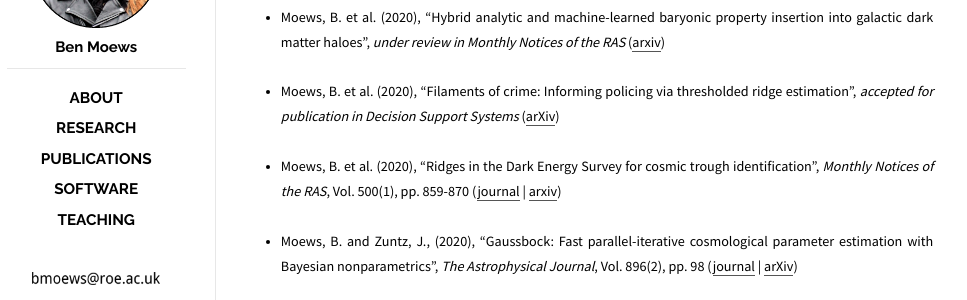
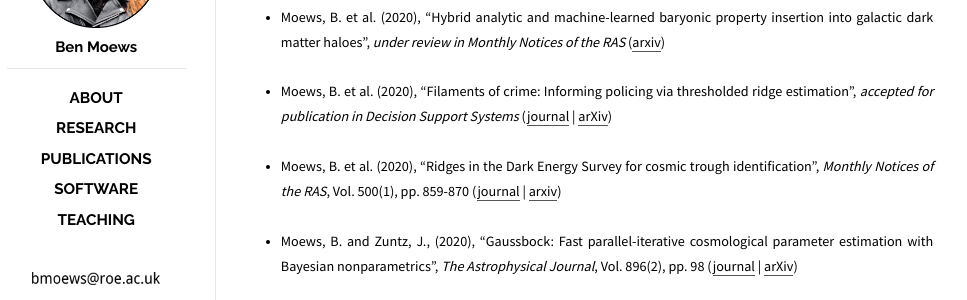
Before and after one commit to moews/moews.github.io, a Jekyll site: the page built from _posts/2017-03-25-publications.md, in a window 1280 px wide. Shown: the part 152-452 px from the top of the page, without its empty margins (143-1110 px from the left). Built offline with Jekyll 4.4.1, drawn with Linux system fonts in a browser that asks for light colours.

Commit message:
Update 2017-03-25-publications.md

```diff
--- a/_posts/2017-03-25-publications.md
+++ b/_posts/2017-03-25-publications.md
@@ -10,7 +10,7 @@
 
 * <small>Moews, B. et al. (2020), "Hybrid analytic and machine-learned baryonic property insertion into galactic dark matter haloes", _under review in Monthly Notices of the RAS_ ([arxiv](https://arxiv.org/abs/2012.05820))</small>
 
-* <small>Moews, B. et al. (2020), "Filaments of crime: Informing policing via thresholded ridge estimation", _accepted for publication in Decision Support Systems_ ([arXiv](https://arxiv.org/abs/1907.03206))</small>
+* <small>Moews, B. et al. (2020), "Filaments of crime: Informing policing via thresholded ridge estimation", _accepted for publication in Decision Support Systems_ ([journal](https://doi.org/10.1016/j.dss.2021.113518) | [arXiv](https://arxiv.org/abs/1907.03206))</small>
 
 * <small>Moews, B. et al. (2020), "Ridges in the Dark Energy Survey for cosmic trough identification", _Monthly Notices of the RAS_, Vol. 500(1), pp. 859-870 ([journal](https://doi.org/10.1093/mnras/staa3204) | [arxiv](https://arxiv.org/abs/2005.08583))</small>
 
```
